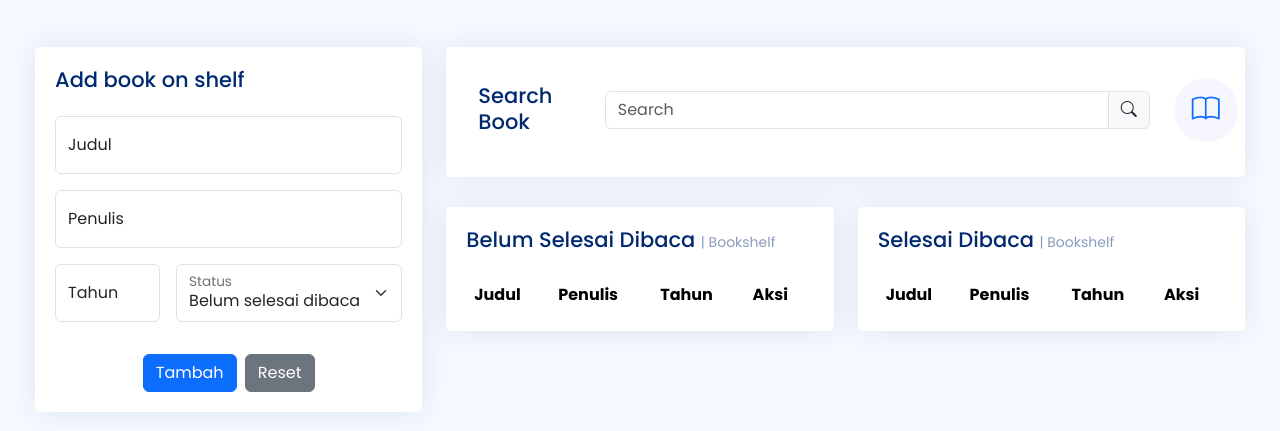
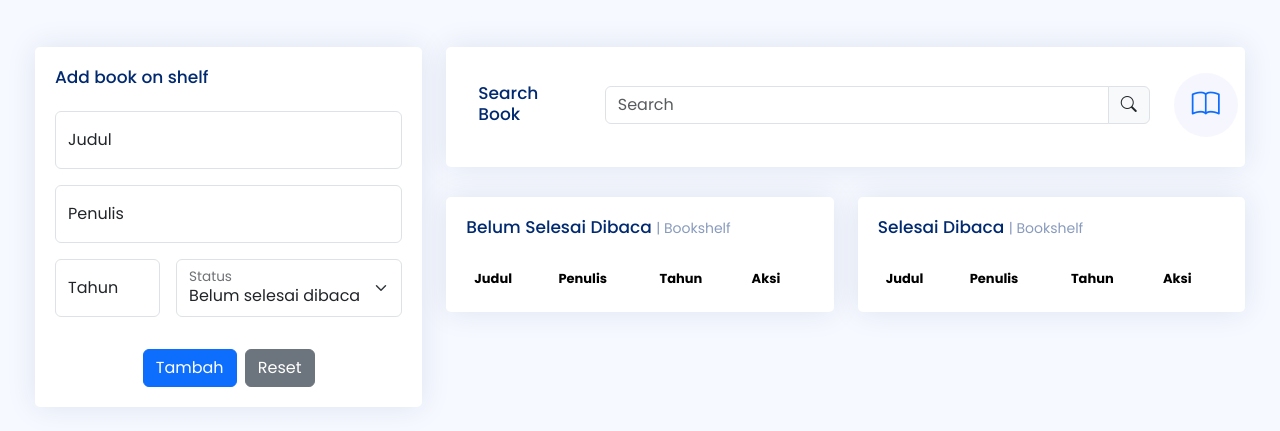
Before and after one commit to shirotakaa/bookshelf-app, a plain HTML site: page index.html in a window 1280 px wide. Shown: the part 119-550 px from the top of the page. Drawn offline with nearby package versions, Linux system fonts and the light colour scheme.

Commit message:
Update style.css

```diff
--- a/style.css
+++ b/style.css
@@ -97,12 +97,12 @@ h6 {
 
 @media (max-width: 640px) {
   .section-header h2 {
-    font-size: 28px;
+    font-size: 25px;
     margin-bottom: 15px;
   }
 
   .section-header span {
-    font-size: 38px;
+    font-size: 35px;
   }
 }
 
@@ -115,21 +115,13 @@ h6 {
   box-shadow: 0px 0 30px rgba(1, 41, 112, 0.1);
 }
 
-.card-title {
-  padding: 20px 0 15px 0;
-  font-size: 18px;
-  font-weight: 500;
-  color: #012970;
-  font-family: "Poppins", sans-serif;
-}
-
 .card-body {
   padding: 0 20px 20px 20px;
 }
 
 .card-title {
   padding: 20px 0 15px 0;
-  font-size: 21px;
+  font-size: 17px;
   font-weight: 500;
   color: #012970;
   font-family: "Poppins", sans-serif;
@@ -142,19 +134,19 @@ h6 {
 }
 
 /*bookshelf*/
-.dashboard .bookshelf {
-  font-size: 14px;
+.bookshelf {
+  font-size: 13px;
 }
 
-.dashboard .bookshelf .table thead {
+.bookshelf .table thead {
   background: #f6f6fe;
 }
 
-.dashboard .bookshelf .table thead th {
+.bookshelf .table thead th {
   border: 0;
 }
 
-.dashboard .bookshelf .table tbody td {
+.bookshelf .table tbody td {
   vertical-align: middle;
 }
 
```
